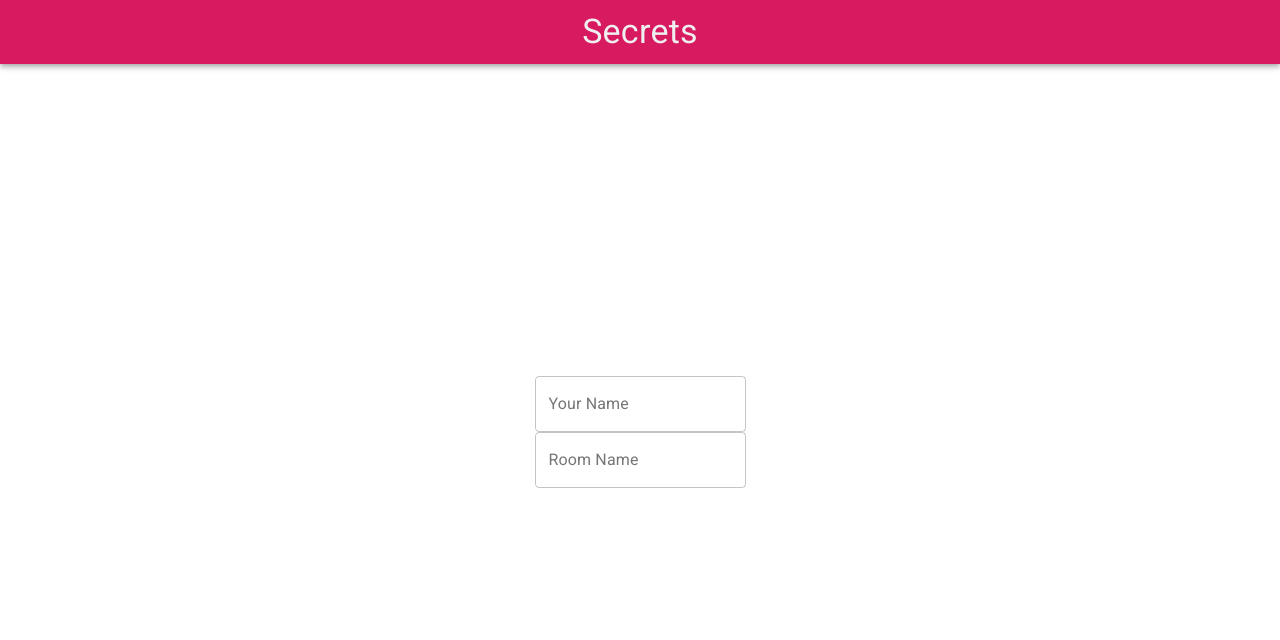
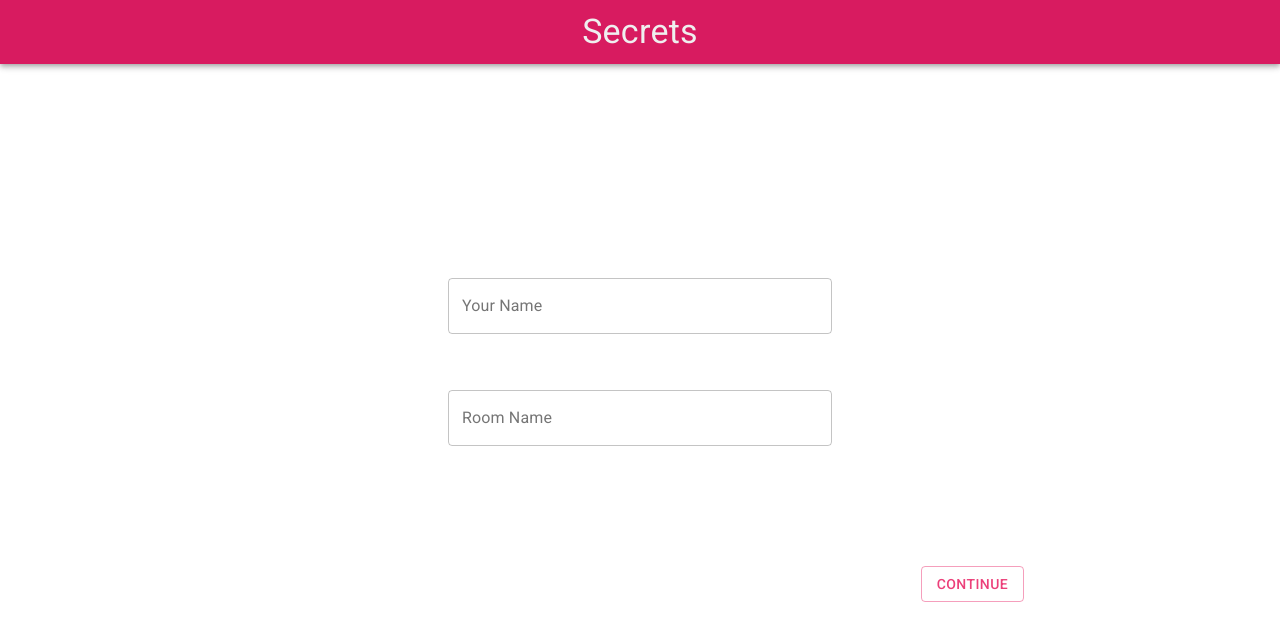
Before and after one commit to udasitharani/Secret-Chats-App, a React (Create React App) app in the folder frontend/: page /create-room in a window 1280 px wide. Shown: the top 640 px of the page. Built offline with nearby package versions, Linux system fonts and the light colour scheme.

Commit message:
complete create-room form

```diff
--- a/frontend/src/Components/CreateRoom/CreateRoom.js
+++ b/frontend/src/Components/CreateRoom/CreateRoom.js
@@ -1,18 +1,39 @@
-import React from "react";
+import React, { useState } from "react";
 import styles from "./CreateRoom.module.css";
-import { Grid, TextField } from "@material-ui/core";
+import { Grid, TextField, Button } from "@material-ui/core";
 
 const CreateRoom = () => {
+  const [username, setUsername] = useState("");
+  const [roomname, setRoomname] = useState("");
   return (
     <Grid
-      style={{ height: "100%" }}
+      className={styles.container}
       direction="column"
       container
       justify="center"
       alignItems="center"
     >
-      <TextField label="Your Name" variant="outlined" />
-      <TextField label="Room Name" variant="outlined" />
+      <TextField
+        className={styles.inputField}
+        label="Your Name"
+        variant="outlined"
+        value={username}
+        onChange={(event) => setUsername(event.target.value)}
+      />
+      <TextField
+        className={styles.inputField}
+        label="Room Name"
+        variant="outlined"
+        value={roomname}
+        onChange={(event) => setRoomname(event.target.value)}
+      />
+      <Button
+        className={styles.submitButton}
+        variant="outlined"
+        color="secondary"
+      >
+        Continue
+      </Button>
     </Grid>
   );
 };
--- a/frontend/src/Components/CreateRoom/CreateRoom.module.css
+++ b/frontend/src/Components/CreateRoom/CreateRoom.module.css
@@ -0,0 +1,35 @@
+.container {
+  width: 100% !important;
+  height: 100% !important;
+  padding: 0 20% !important;
+}
+
+.inputField {
+  width: 60vw;
+  height: 8vh !important;
+  margin: 2vh 0 !important;
+}
+
+.submitButton {
+  align-self: flex-end;
+  margin-top: 20vh !important;
+}
+
+@media only screen and (min-width: 600px) {
+  .container {
+    width: 100% !important;
+    height: 100% !important;
+    padding: 0 20% !important;
+  }
+
+  .inputField {
+    width: 30vw;
+    height: 10vh !important;
+    margin: 2vh 0 !important;
+  }
+
+  .submitButton {
+    align-self: flex-end;
+    margin-top: 10vh !important;
+  }
+}
--- a/frontend/src/Components/Home/Home.js
+++ b/frontend/src/Components/Home/Home.js
@@ -1,6 +1,6 @@
 import React from "react";
 import { Grid } from "@material-ui/core";
-import PrimaryButton from "../PrimaryButton/PrimaryButton";
+import LinkedButton from "../LinkedButton/LinkedButton";
 import styles from "./Home.module.css";
 
 const Home = () => {
@@ -13,10 +13,10 @@ const Home = () => {
       alignItems="center"
     >
       <div>
-        <PrimaryButton to="/create-room" text="Create Room" />
+        <LinkedButton to="/create-room" text="Create Room" />
       </div>
       <div>
-        <PrimaryButton to="/join-room" text="Join Room" />
+        <LinkedButton to="/join-room" text="Join Room" />
       </div>
     </Grid>
   );
--- a/frontend/src/Components/PrimaryButton/PrimaryButton.js
+++ b/frontend/src/Components/LinkedButton/LinkedButton.js
@@ -1,6 +1,6 @@
 import React from "react";
 import { Button } from "@material-ui/core";
-import styles from "./PrimaryButton.module.css";
+import styles from "./LinkedButton.module.css";
 import { Link } from "react-router-dom";
 
 const PrimaryButton = (props) => {
--- /dev/null
+++ b/frontend/src/Components/LinkedButton/LinkedButton.module.css
@@ -0,0 +1,15 @@
+.primaryButton {
+  width: 70vw !important;
+  height: 10vh !important;
+  margin: 2vh !important;
+  font-size: 3vh !important;
+}
+
+@media only screen and (min-width: 600px) {
+  .primaryButton {
+    width: 40vw !important;
+    height: 10vh !important;
+    margin: 2vh !important;
+    font-size: 3vh !important;
+  }
+}
--- a/frontend/src/Components/PrimaryButton/PrimaryButton.module.css
+++ /dev/null
@@ -1,6 +0,0 @@
-.primaryButton {
-  width: 40vw !important;
-  height: 10vh !important;
-  margin: 2vh !important;
-  font-size: 3vh !important;
-}
```
